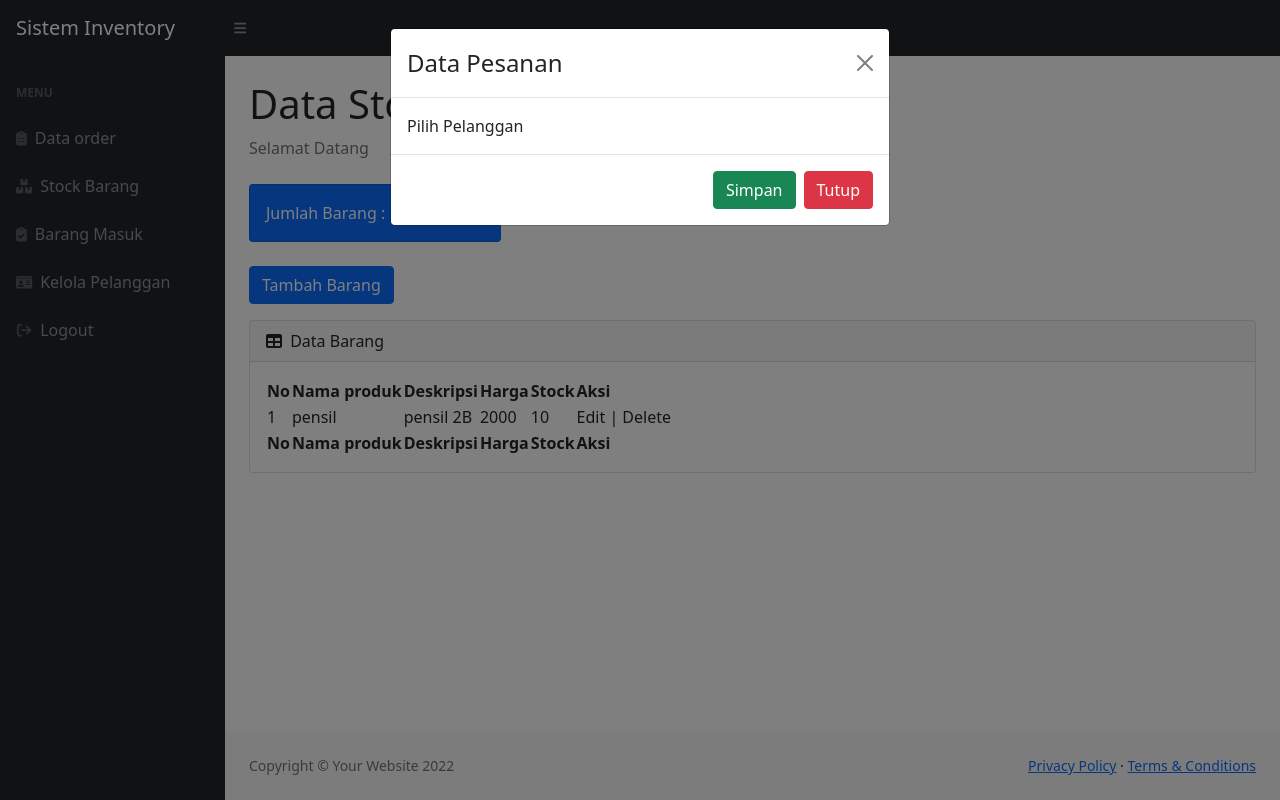
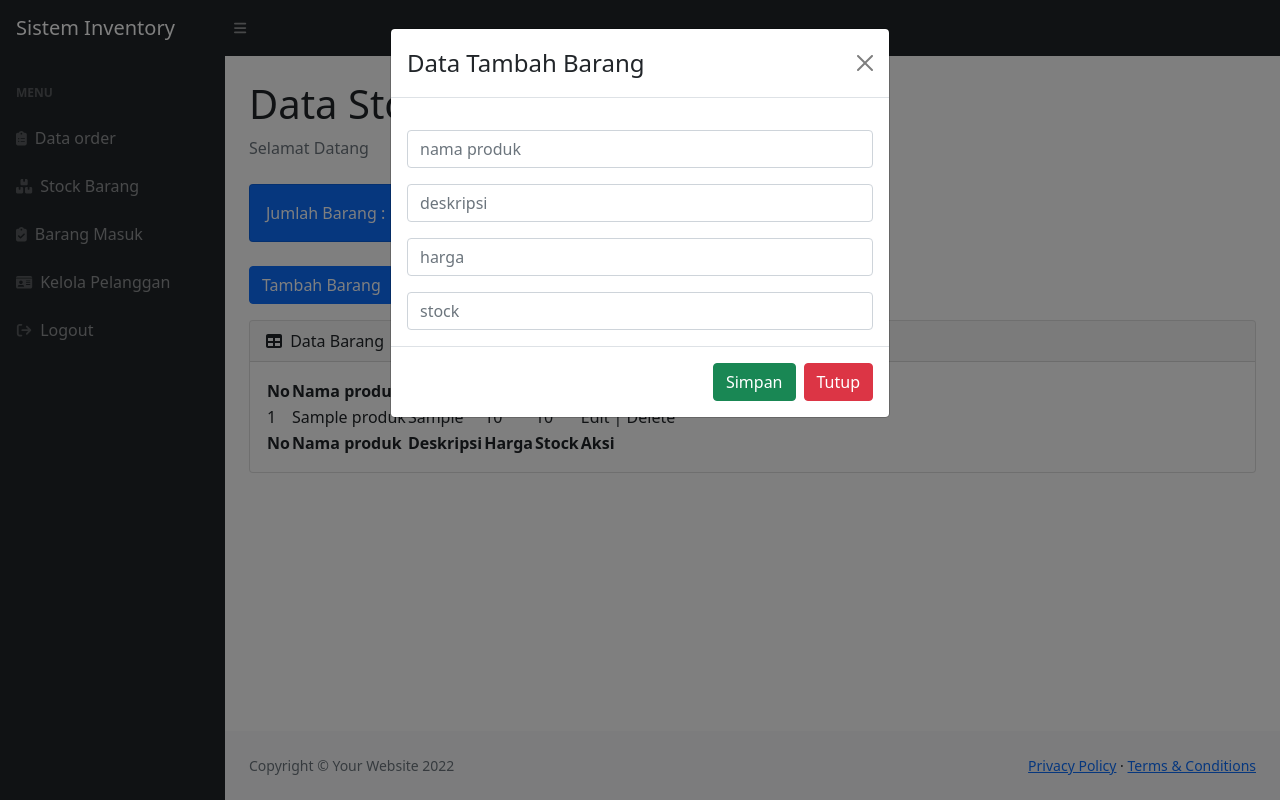
Before and after one commit to ekayuniar/sistem_inventory, a PHP site: page /stock.php in a window 1280 px wide, after a click on "Tambah Barang". Run offline with PHP 8.4, Linux system fonts and the light colour scheme; the visitor is signed in with stand-in values (Sample User, id 1); tables that the repository leaves empty or names only in its code hold one stand-in row (values such as "Sample post"); some libraries are stand-ins or nearby versions.

Commit message:
update stock gagal

```diff
--- a/function.php
+++ b/function.php
@@ -70,3 +70,48 @@ if (isset($_POST['hapuspelanggan'])) {
         </script>';
     }
 }
+
+if (isset($_POST['editpelanggan'])) {
+    // initial variable
+    $nama_pelanggan = $_POST['nama_pelanggan'];
+    $no_telp = $_POST['no_telp'];
+    $alamat = $_POST['alamat'];
+    $id_pelanggan = $_POST['id_pelanggan'];
+
+    $editpelanggan = mysqli_query($koneksi, "UPDATE pelanggan SET
+        nama_pelanggan='$nama_pelanggan',
+        no_telp='$no_telp',
+        alamat='$alamat'
+            WHERE id_pelanggan='$id_pelanggan'");
+
+    if ($editpelanggan) {
+        // kalau sukses
+        header('location:pelanggan.php');
+    } else {
+        echo '<script>
+            alert("Gagal Edit Pelanggan")
+            window.location.href="pelanggan.php"
+            </script>';
+    }
+}
+
+if (isset($_POST['tambahbarang'])) {
+    //deskripsi initial variable
+    $nama_produk = $_POST['nama_produk'];
+    $deskripsi = $_POST['deskripsi'];
+    $harga = $_POST['harga'];
+    $stock = $_POST['stock'];
+
+    $insert_produk = mysqli_query($koneksi, "INSERT INTO produk (nama_produk, deskripsi, harga, stock)
+    VALUES ('$nama_produk', '$deskripsi', '$harga', '$stock')");
+
+    if ($insert_produk) {
+        header('location:stock.php');
+    } else {
+        echo '
+        <script>
+        alert("Gagal Tambah Produk")
+        window.location.href="stock.php"
+        </script>';
+    }
+}
--- a/stock.php
+++ b/stock.php
@@ -101,15 +101,25 @@ require 'cek_login.php';
                                     </tr>
                                 </tfoot>
                                 <tbody>
+                                    <?php
+                                    $getproduk = mysqli_query($koneksi, "SELECT * FROM produk");
+                                    $i = 1;
+
+                                    while ($brg = mysqli_fetch_array($getproduk)) {
+                                        $nama_produk = $brg['nama_produk'];
+                                        $deskripsi = $brg['deskripsi'];
+                                        $harga = $brg['harga'];
+                                        $stock = $brg['stock'];
+                                    ?>
                                     <tr>
-                                        <td>1</td>
-                                        <td>pensil</td>
-                                        <td>pensil 2B</td>
-                                        <td>2000</td>
-                                        <td>10</td>
+                                        <td><?= $i++;  ?></td>
+                                        <td><?= $nama_produk;  ?></td>
+                                        <td><?= $deskripsi;  ?></td>
+                                        <td><?= $harga;  ?></td>
+                                        <td><?= $stock;  ?></td>
                                         <td>Edit | Delete</td>
                                     </tr>
-
+                                    <?php }; ?>
                                 </tbody>
                             </table>
                         </div>
@@ -139,24 +149,28 @@ require 'cek_login.php';
     <script src="https://cdn.jsdelivr.net/npm/simple-datatables@latest" crossorigin="anonymous"></script>
     <script src="js/datatables-simple-demo.js"></script>
 </body>
+<!-- Modal Tambah -->
 <div class="modal" id="myModal">
     <div class="modal-dialog">
         <div class="modal-content">
 
             <!-- Modal Header -->
             <div class="modal-header">
-                <h4 class="modal-title">Data Pesanan</h4>
+                <h4 class="modal-title">Data Tambah Barang</h4>
                 <button type="button" class="btn-close" data-bs-dismiss="modal"></button>
             </div>
             <form method="POST">
                 <!-- Modal body -->
                 <div class="modal-body">
-                    Pilih Pelanggan
+                    <input type="text" name="nama_produk" class="form-control mt-3" placeholder="nama produk">
+                    <input type="text" name="deskripsi" class="form-control mt-3" placeholder="deskripsi">
+                    <input type="num" name="harga" class="form-control mt-3" placeholder="harga">
+                    <input type="num" name="stock" class="form-control mt-3" placeholder="stock">
+
                 </div>
-
                 <!-- Modal footer -->
                 <div class="modal-footer">
-                    <button type="submit" class="btn btn-success" name="tambahpesanan">Simpan</button>
+                    <button type="submit" class="btn btn-success" name="tambahbarang">Simpan</button>
                     <button type="button" class="btn btn-danger" data-bs-dismiss="modal">Tutup</button>
                 </div>
             </form>
```
Also changed, not shown: pelanggan.php (+31 -0 lines).
